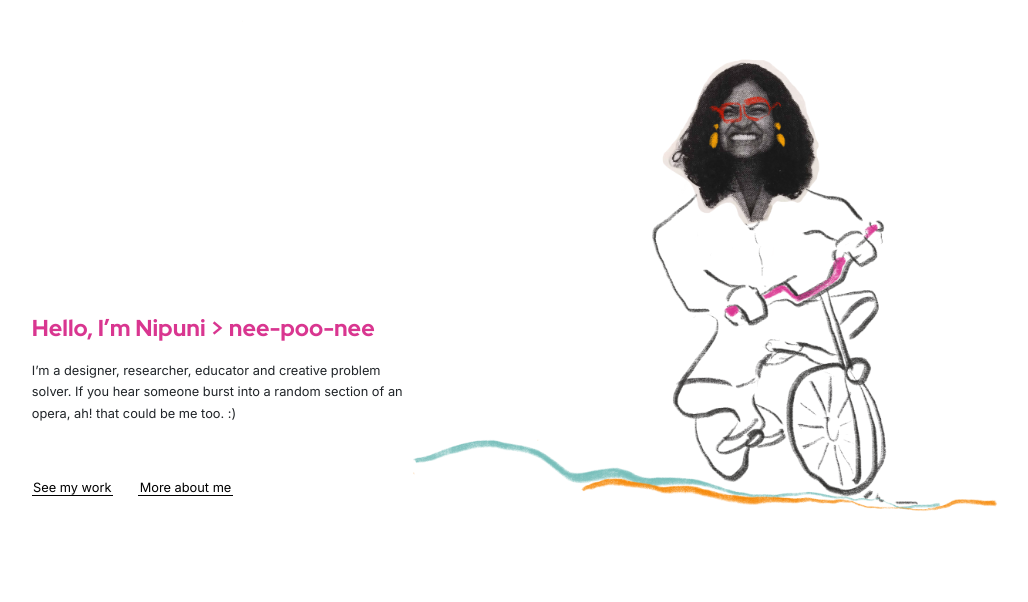
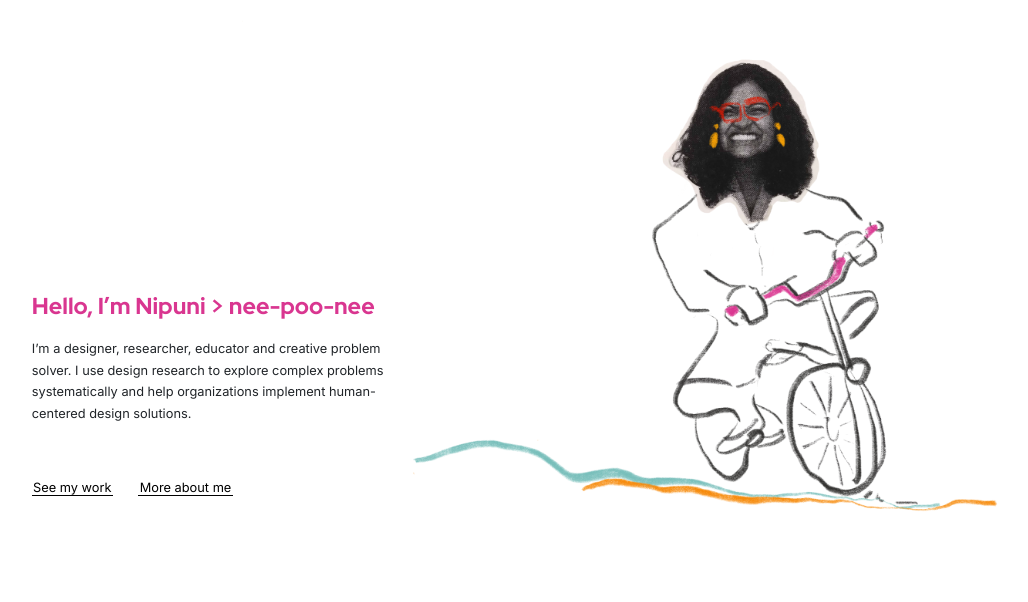
Before and after one commit to nipunisiyamb/my-app, a React (Create React App) app: page / in a window 1280 px wide. Shown: the part 198-800 px from the top of the page, without its empty margins (109-1137 px from the left). Built offline with nearby package versions, Linux system fonts and the light colour scheme.

Commit message:
jun 07 -landing page minor edits

```diff
--- a/src/components/sections/landing/Landing.tsx
+++ b/src/components/sections/landing/Landing.tsx
@@ -122,7 +122,8 @@ export default function Landing(props: RouteComponentProps<any>) {
             <WelcomeText>Hello, I’m Nipuni {">"} nee-poo-nee</WelcomeText>
             <Intro>
             I’m a designer, researcher, educator and creative problem solver.
-If you hear someone burst into a random section of an opera, ah! that could be me too. :)
+I use design research to explore complex problems systematically and help organizations implement human-centered design solutions.
+
 
             </Intro>
             <LinkContainer>
```
Also changed, not shown: 1 other file (tests, documents, lock files or other folders).
